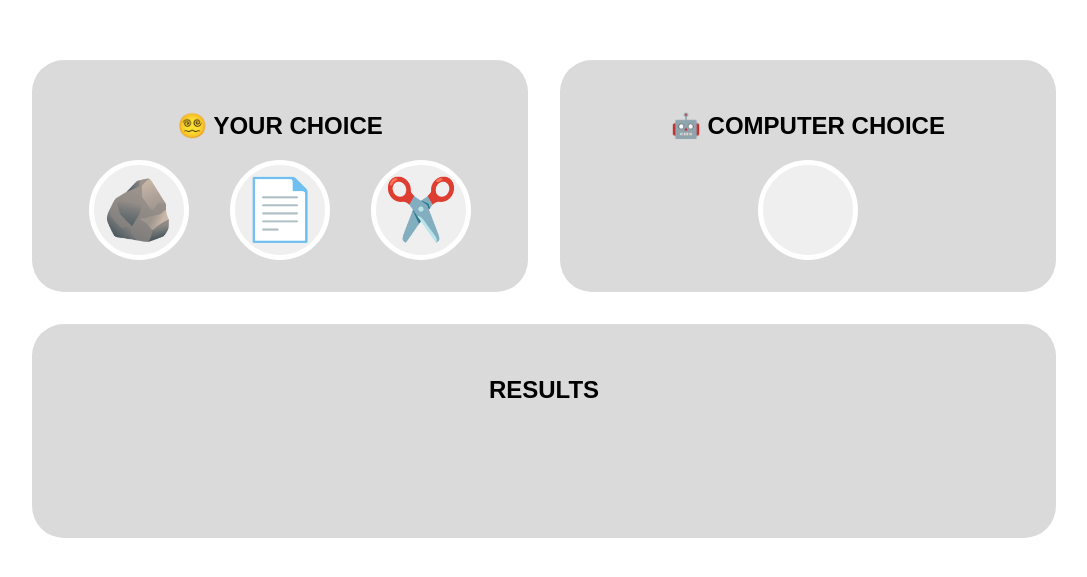
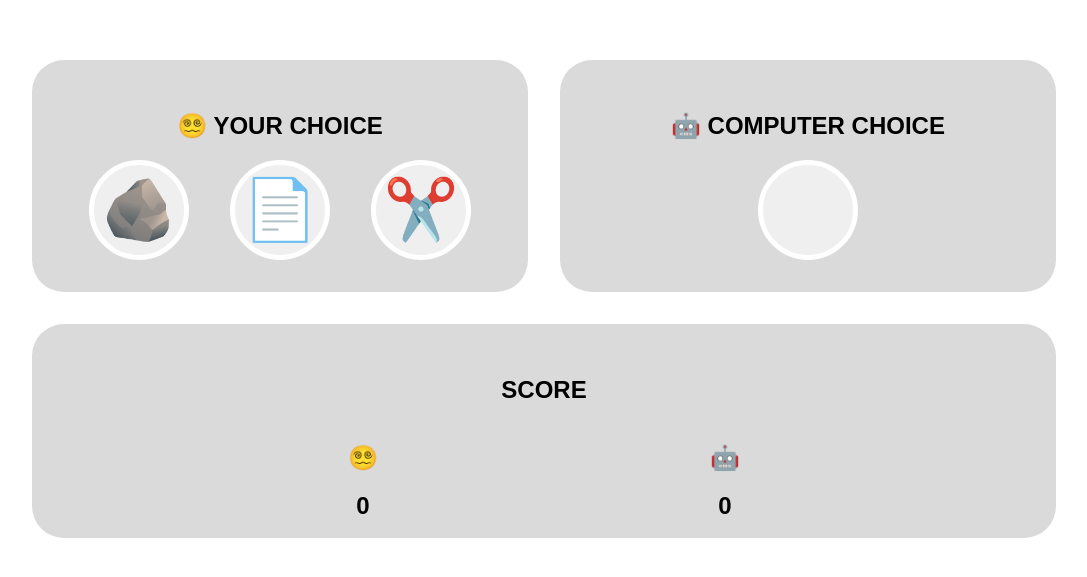
Before and after one commit to auliviet/odin-rock_paper_scissors, a plain HTML site: page rock_paper_scissors.html in a window 1280 px wide. Shown: the part 109-686 px from the top of the page, without its empty margins (96-1183 px from the left). Drawn offline with Linux system fonts and the light colour scheme.

Commit message:
Create HTML elements to display the score

```diff
--- a/rock_paper_scissors.html
+++ b/rock_paper_scissors.html
@@ -31,8 +31,20 @@
       </div>
 
       <section id="results">
-        <h2>Results</h2>
+        <h2>Score</h2>
         <h3></h3>
+
+        <div class="row">
+          <div>
+            <h2>😵‍💫</h2>
+            <h2 id="player-score">0</h2>
+          </div>
+
+          <div>
+            <h2>🤖</h2>
+            <h2 id="computer-score">0</h2>
+          </div>
+        </div>
       </section>
     </div>
   </body>
```
